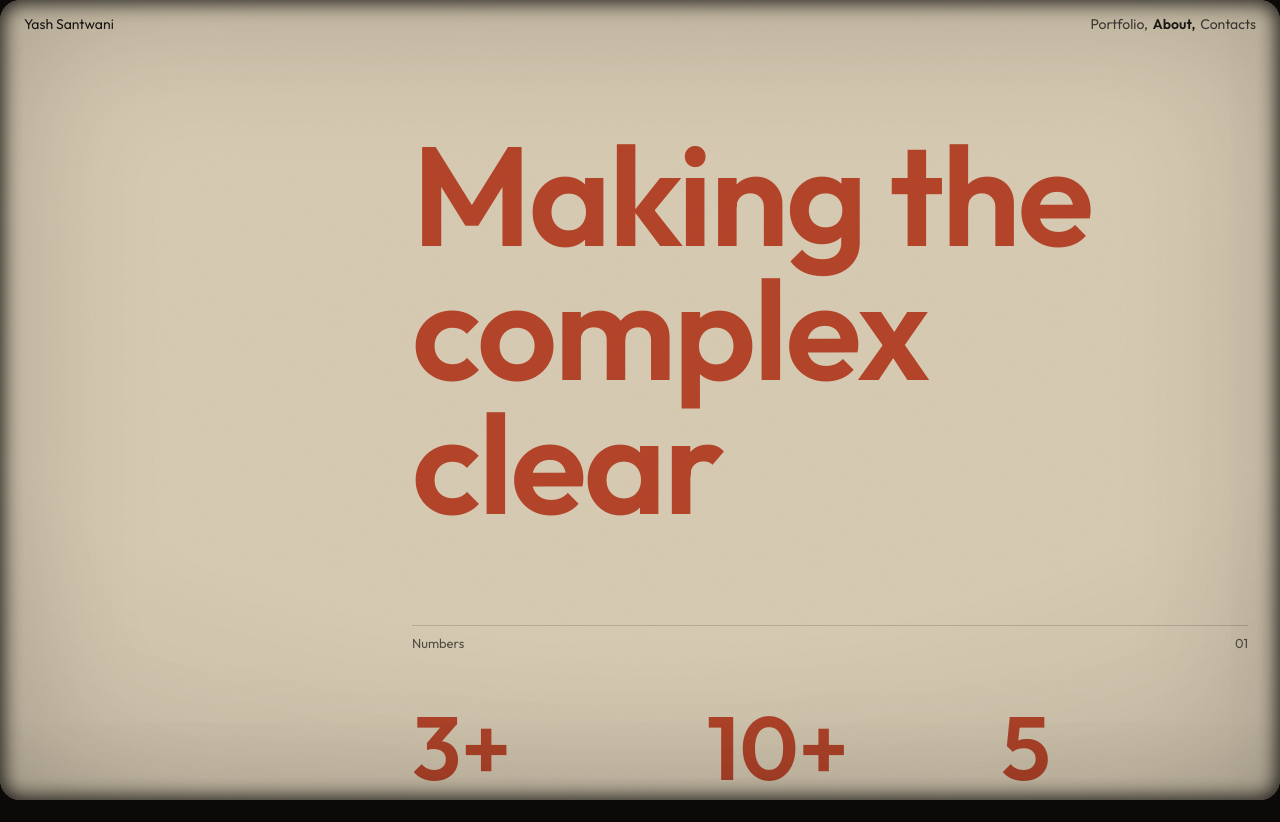
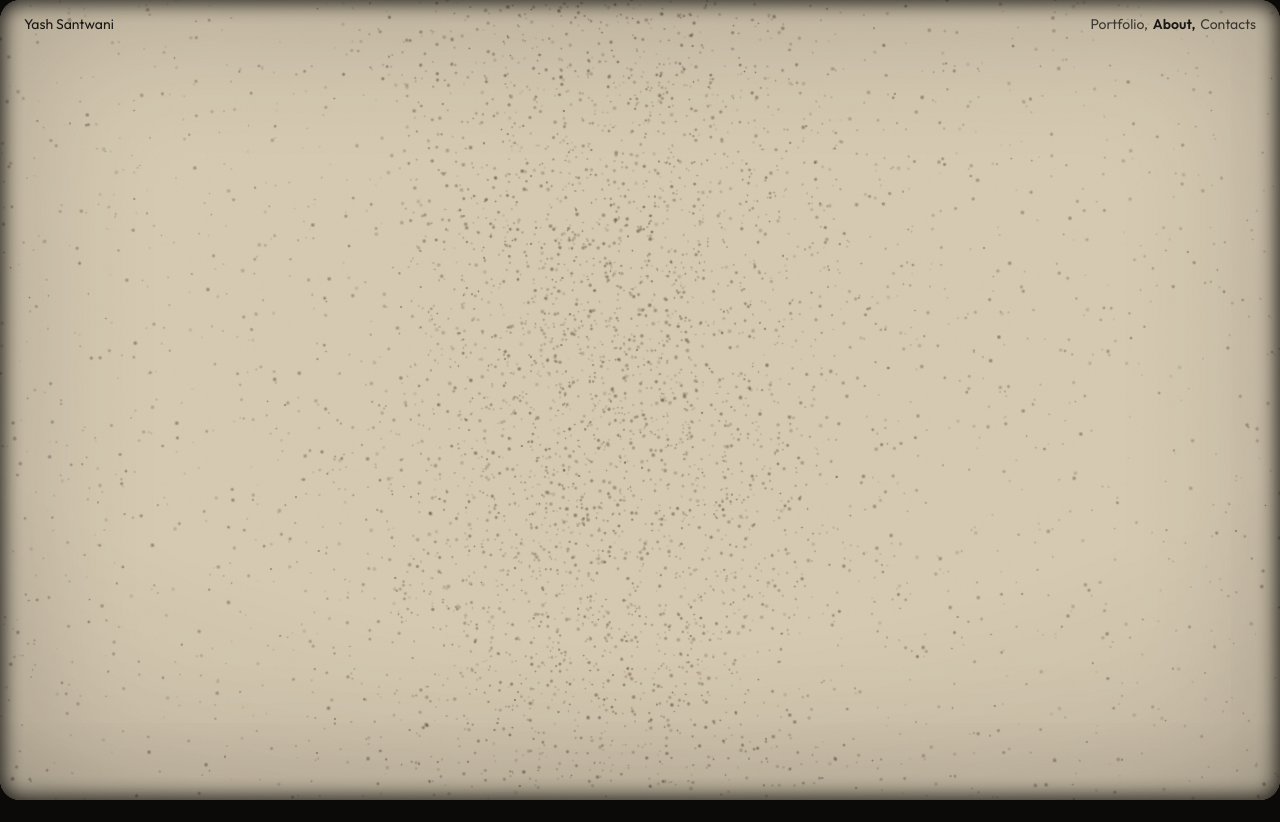
Before and after one commit to yash786876/yash-portfolio, a plain HTML site: page about.html in a window 1280 px wide. Shown: the top 822 px of the page. Drawn offline with Linux system fonts and the light colour scheme; animation ran at ten frames a second.

Commit message:
feat(about): cream dust demo section on the About test page
A full-screen data-dust="light" section at the top of about.html shows
the cream look until the About intro feature replaces it.

Co-Authored-By: Claude Opus 5.5 <noreply@anthropic.com>

```diff
--- a/about.html
+++ b/about.html
@@ -9,7 +9,10 @@
   <link rel="stylesheet" href="css/tokens.css">
   <style>
     /* Stub: proves the shell on a cream page. Feature 4 replaces the body with the
-       split layout and gives the nav name a light colour over the portrait. */
+       split layout and gives the nav name a light colour over the portrait.
+       The cream dust section is a demo; the About intro feature replaces it. */
+    .dust-demo { position: relative; height: 100vh; }
+    .dust-demo canvas { position: absolute; inset: 0; width: 100%; height: 100%; }
     .demo { padding: var(--s16) var(--s4); max-width: 900px; margin-left: auto; }
     .numbers { display: grid; grid-template-columns: repeat(auto-fit, minmax(160px, 1fr)); gap: var(--s6); }
     .numbers p { margin: var(--s1) 0 0; font-size: var(--fs-small); color: var(--ink-soft); }
@@ -26,6 +29,9 @@
   </nav>
 
   <main>
+    <section class="dust-demo">
+      <canvas data-dust="light" aria-hidden="true"></canvas>
+    </section>
     <section class="demo">
       <h1 class="display" data-reveal>Making the complex clear</h1>
       <div class="section-head" style="margin-top: var(--s12)"><span>Numbers</span><span>01</span></div>
@@ -38,6 +44,7 @@
   </main>
 
   <script src="js/grain.js" defer></script>
+  <script src="js/dust.js" defer></script>
   <script src="js/reveal.js" defer></script>
   <script src="js/counter.js" defer></script>
 </body>
```
